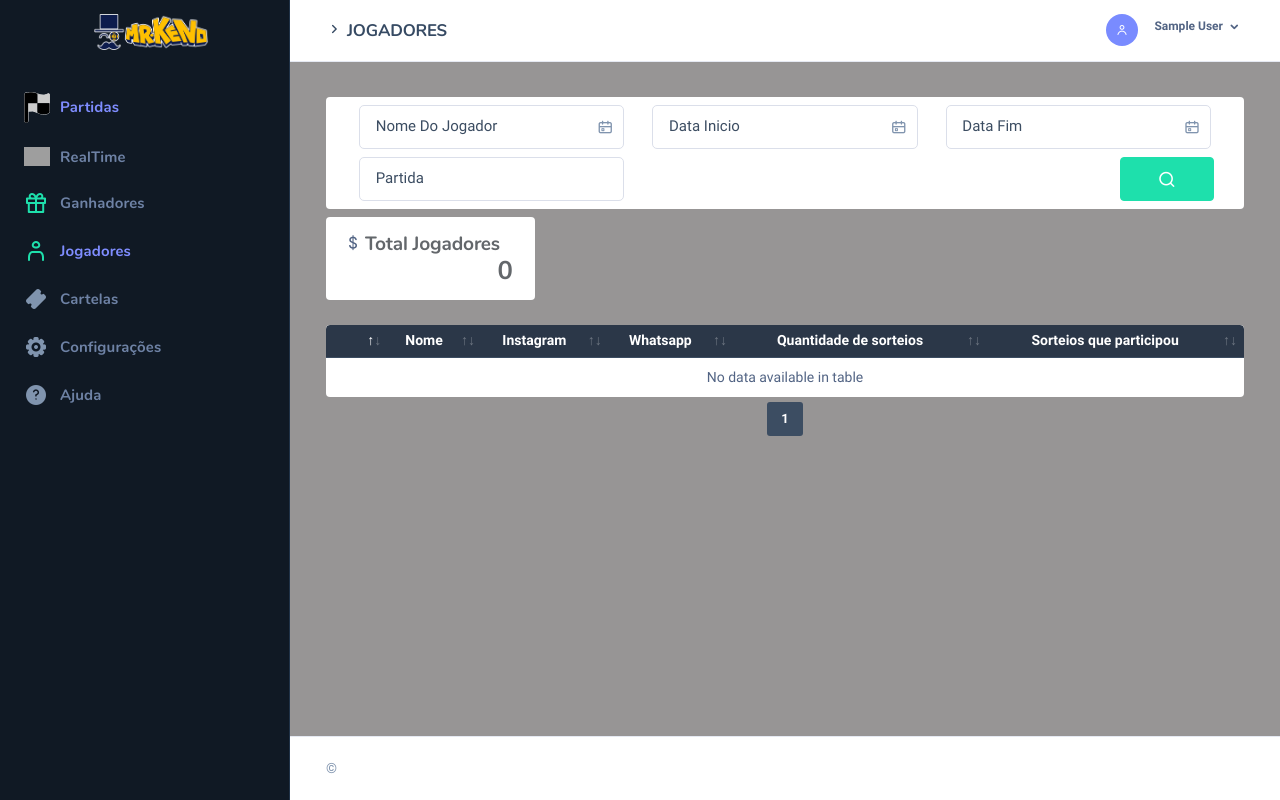
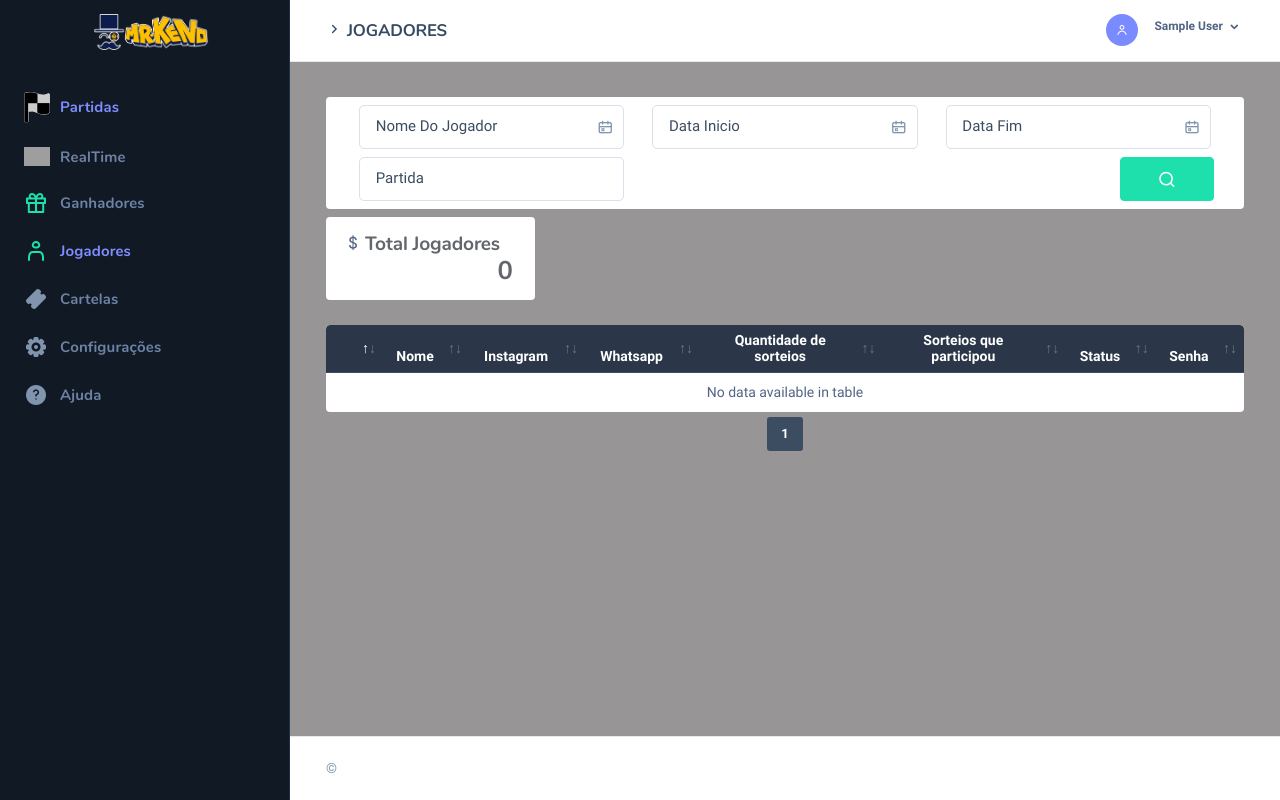
Before and after one commit to starktec/keno_promo, a Django app: page /jogadores/ in a window 1280 px wide. Run offline with Django 3.2, Linux system fonts and the light colour scheme; the visitor is signed in with stand-in values (Sample User, id 1); data that the repository does not hold is empty; parts of the project's set-up code (start-up, migrations or seed data) failed here and were passed over; some libraries are stand-ins or nearby versions; some web fonts are replaced; grey boxes are pictures that could not be loaded.

Commit message:
template atualizar senha e alterar status

```diff
--- a/jogo/templates/jogadores.html
+++ b/jogo/templates/jogadores.html
@@ -95,6 +95,8 @@ JOGADORES
                             <th scope="col">Whatsapp</th>
                             <th scope="col">Quantidade de sorteios</th>
                             <th scope="col">Sorteios que participou</th>
+                            <th scope="col">Status</th>
+                            <th scope="col">Senha</th>
                         </tr>
                     </thead>
                     <tbody class="text-center tbody-content">
@@ -145,7 +147,21 @@ JOGADORES
                                     </div>
                                 </div>
                             </td>
-                            <!-- Ganhou Acumulado -->
+                            <td>
+                                {% if jogador.user.is_active %}
+                                <a href="/jogador/{{ jogador.id }}/status/0/">DESATIVAR</a>
+                                {% else %}
+                                <a href="/jogador/{{ jogador.id }}/status/1/">ATIVAR</a>
+                                {% endif %}
+                            </td>
+                            <td>
+                                <form id="form{{ jogador.id }}" method="post" action="/jogador/{{ jogador.id }}/senha/">
+                                    {% csrf_token %}
+                                    Nova: <input type="text" name="senha" size="10"/>
+                                    <input type="submit" value="enviar" >
+                                </form>
+
+                            </td>
                         </tr>
                     {% endfor %}
 
```
